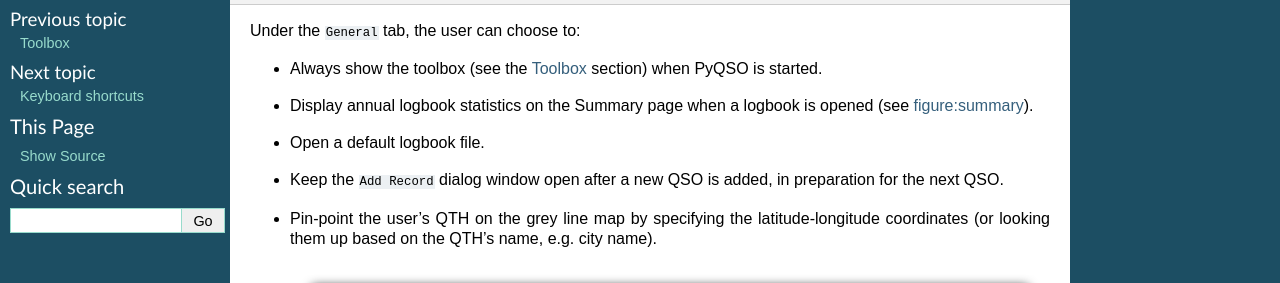
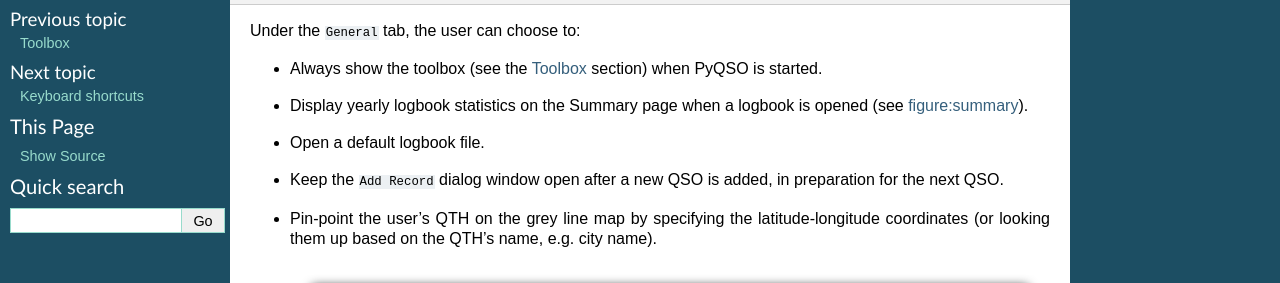
Before and after one commit to ctjacobs/pyqso, a Sphinx documentation site: the page built from docs/source/preferences.rst, in a window 1280 px wide. Shown: the part 188-471 px from the top of the page. Built offline with Sphinx 7.4.7, drawn with Linux system fonts in a browser that asks for light colours.

Commit message:
Use "yearly" instead.

```diff
--- a/docs/source/preferences.rst
+++ b/docs/source/preferences.rst
@@ -11,7 +11,7 @@
 
 -  Always show the toolbox (see the `Toolbox <toolbox.html>`_ section) when PyQSO is started.
 
--  Display annual logbook statistics on the Summary page when a logbook is opened (see figure:summary_).
+-  Display yearly logbook statistics on the Summary page when a logbook is opened (see figure:summary_).
 
 -  Open a default logbook file.
 
```
